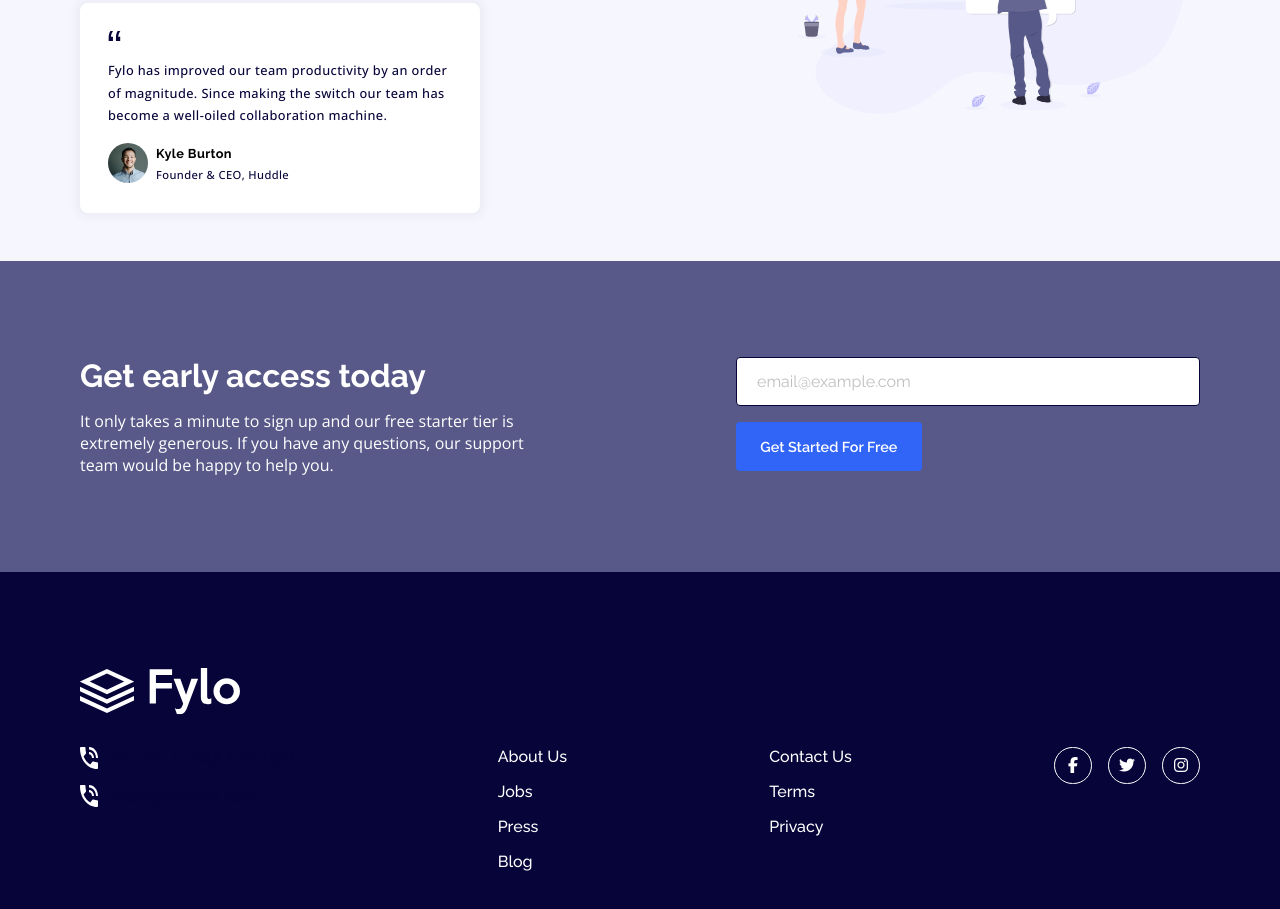
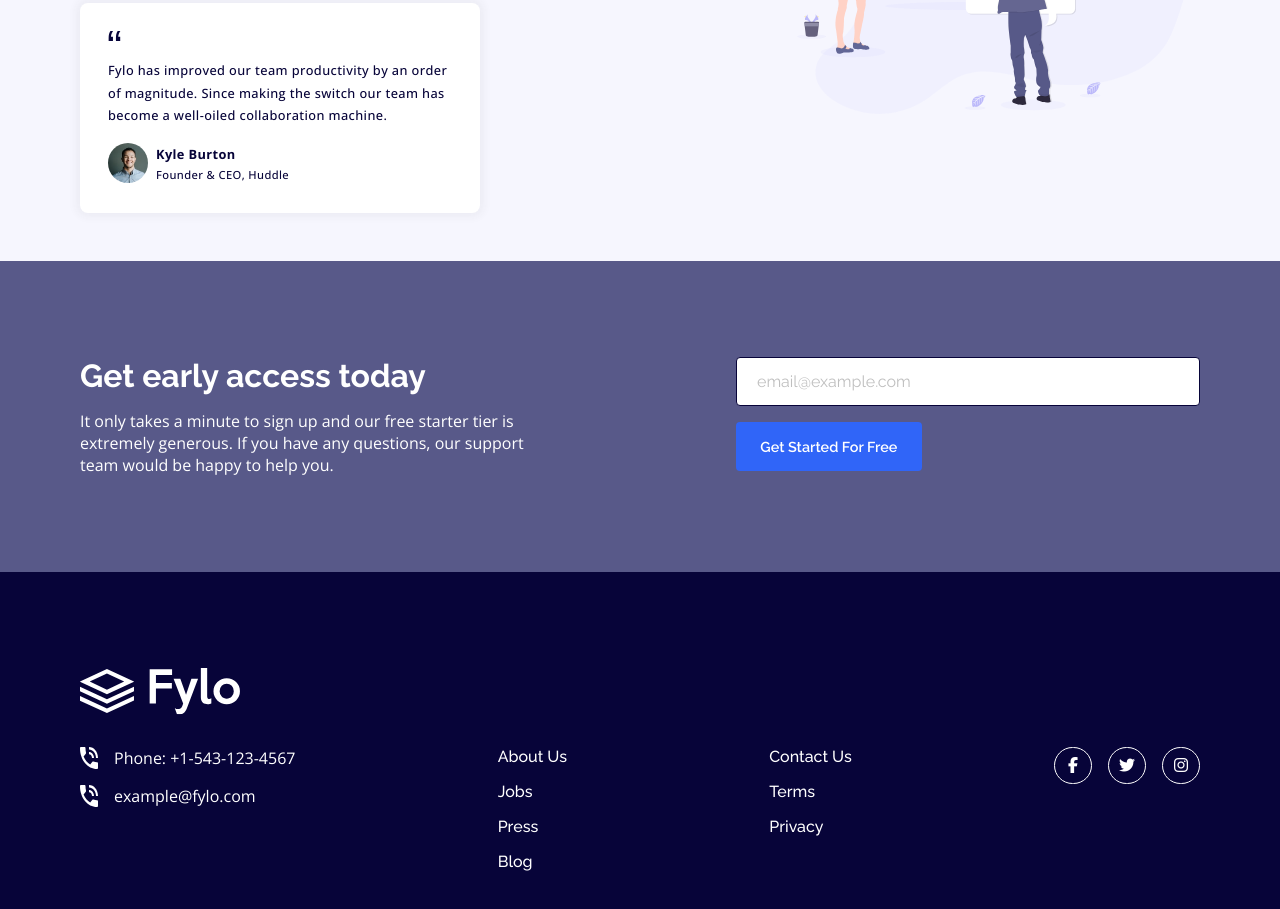
Before and after one commit to wonderlust101/fylo-landing-page-with-two-column-layout-master, a plain HTML site: page index.html in a window 1280 px wide. Shown: the part 1162-2071 px from the top of the page. Drawn offline with Linux system fonts and the light colour scheme.

Commit message:
HTML adjustment.

```diff
--- a/assets/scss/components/_footer.scss
+++ b/assets/scss/components/_footer.scss
@@ -46,6 +46,10 @@
   &__contact-flex {
     display: flex;
     gap: 1rem;
+
+    & > * {
+      color: var(--clr-white);
+    }
   }
 
   &__links {
--- a/assets/scss/layout/_landing-page.scss
+++ b/assets/scss/layout/_landing-page.scss
@@ -100,6 +100,10 @@
     gap: 0.5rem;
   }
 
+  &__testimonial-name {
+    font-weight: 700;
+  }
+
   &__testimonial-user-img {
     width: 2.5rem;
     height: 2.5rem;
--- a/index.html
+++ b/index.html
@@ -90,7 +90,7 @@
                         <div class="landing-page__testimonial-user">
                             <img class="landing-page__testimonial-user-img" src="./assets/images/avatar-testimonial.jpg" alt="Profile of Kyle Burton">
                             <section class="landing-page__testimonial-user-name">
-                                <h4>Kyle Burton</h4>
+                                <p class="landing-page__testimonial-name">Kyle Burton</p>
                                 <p class="landing-page__testimonial-occupation">Founder & CEO, Huddle</p>
                             </section>
                         </div>
```
Also changed, not shown: assets/css/main.css, 1 other file.
